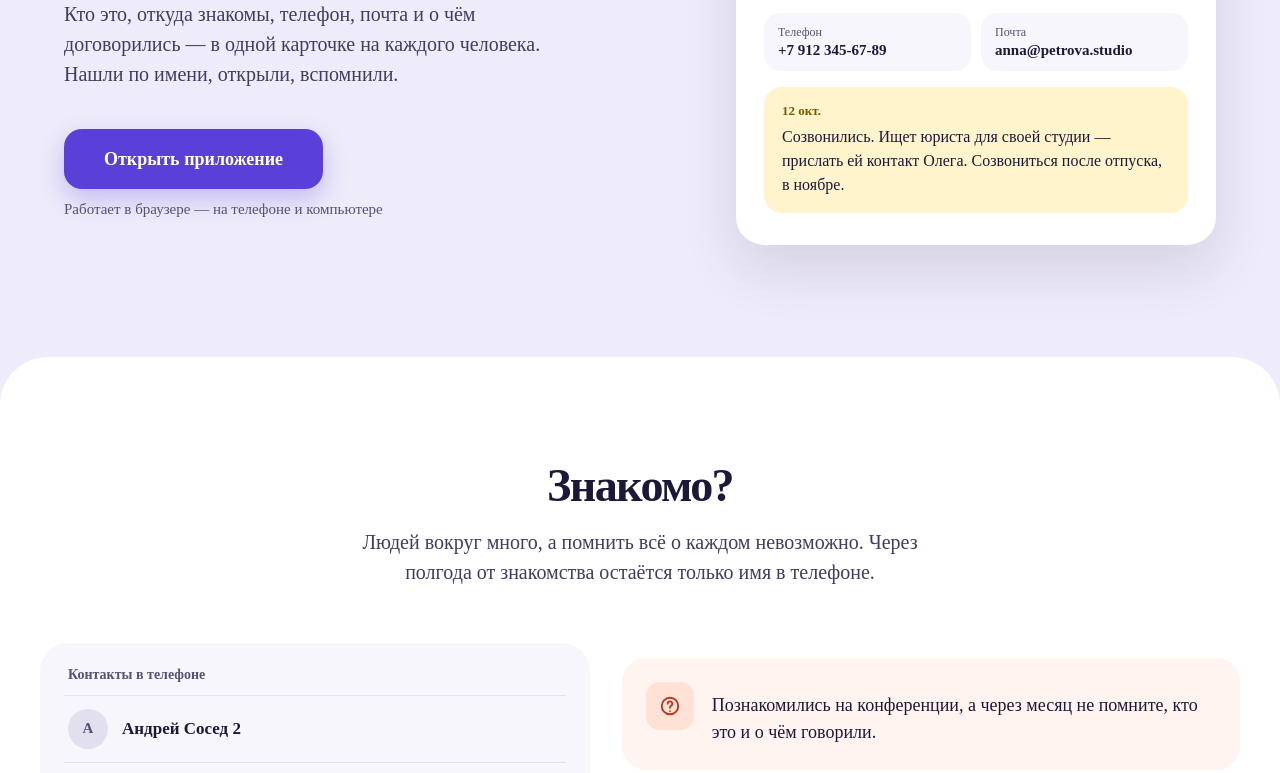
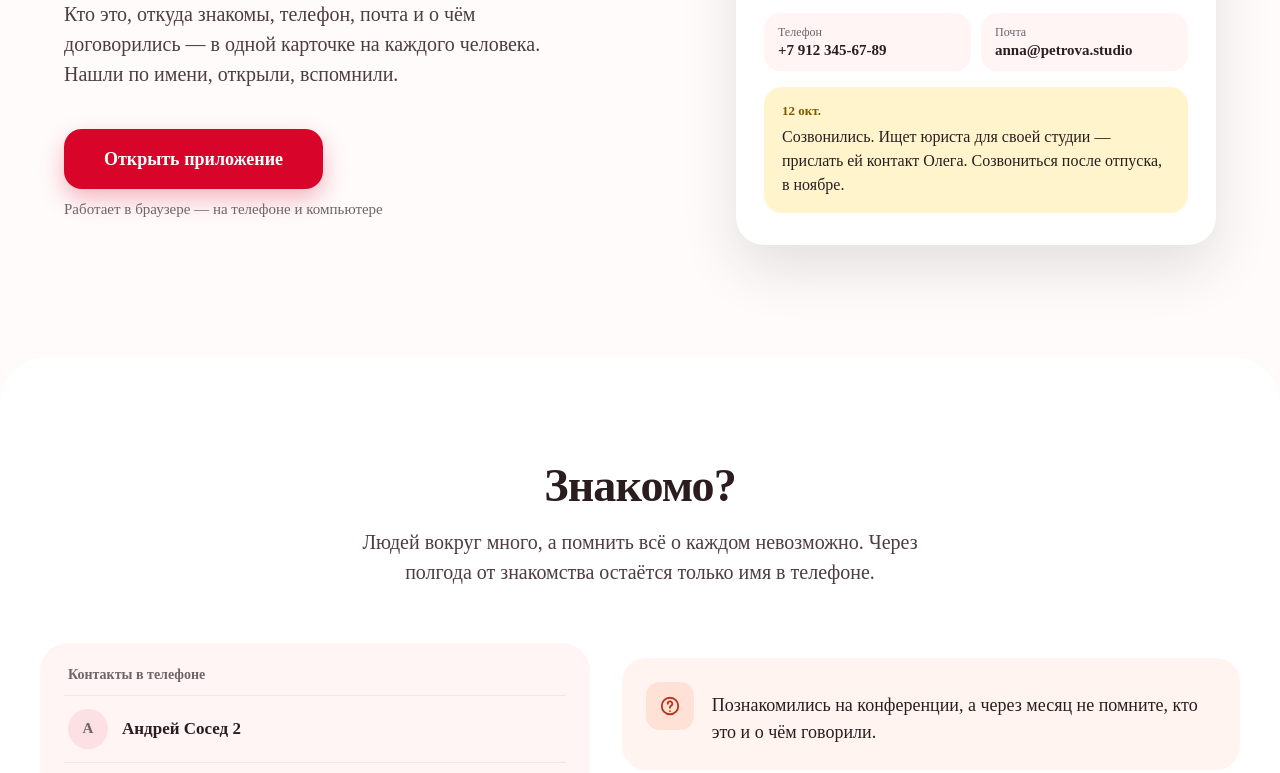
Before and after one commit to LubNatalia/personal-crm-landing, an Astro site: page / in a window 1280 px wide. Shown: the part 376-1149 px from the top of the page. Built offline with nearby package versions, Linux system fonts and the light colour scheme; Astro itself is replaced by a stand-in of ours.

Commit message:
Switch the landing to the new red colors and Roboto (#1)
* Switch the landing to the new lilac colors and Roboto

The same token values as the app (src/styles/tokens.css is again a copy
of the app's file): near-white page background, lilac accent, darker
greys, looser heading letter spacing. Roboto variable font files from
Fontsource replace Manrope, still self-hosted. design/tokens.css and
HANDOFF.md now describe the new colors and font; the reference HTML
files keep the old ones and are used for layout only.

Co-Authored-By: Claude Opus 5.5 <noreply@anthropic.com>

* Switch the landing accent from lilac to bright red

Same tokens as the app again: red accent #d90429 with warm pinkish
surfaces, darker warm greys, red button shadow. The lavender-* tokens
are renamed to surface-*, since they are no longer lavender. The
favicon, missed in the lilac change, is red now too.

Co-Authored-By: Claude Opus 5.5 <noreply@anthropic.com>

---------

Co-authored-by: Claude Opus 5.5 <noreply@anthropic.com>

```diff
--- a/astro.config.mjs
+++ b/astro.config.mjs
@@ -15,24 +15,24 @@ export default defineConfig({
   vite: {
     plugins: [tailwindcss()],
   },
-  // Manrope is self-hosted: variable font files live in src/assets/fonts, no external requests
+  // Roboto is self-hosted: variable font files live in src/assets/fonts, no external requests
   fonts: [
     {
       provider: fontProviders.local(),
-      name: "Manrope",
-      cssVariable: "--font-manrope",
+      name: "Roboto",
+      cssVariable: "--font-sans-loaded",
       fallbacks: ["system-ui", "sans-serif"],
       options: {
         variants: [
           {
-            src: [`${FONTS_DIR}/manrope-cyrillic-wght-normal.woff2`],
-            weight: "200 800",
+            src: [`${FONTS_DIR}/roboto-cyrillic-wght-normal.woff2`],
+            weight: "100 900",
             style: "normal",
             unicodeRange: [CYRILLIC],
           },
           {
-            src: [`${FONTS_DIR}/manrope-latin-wght-normal.woff2`],
-            weight: "200 800",
+            src: [`${FONTS_DIR}/roboto-latin-wght-normal.woff2`],
+            weight: "100 900",
             style: "normal",
             unicodeRange: [LATIN],
           },
--- a/design/HANDOFF.md
+++ b/design/HANDOFF.md
@@ -19,7 +19,8 @@
 ## Настройка проекта
 
 - Astro (последняя стабильная), Tailwind 4 через `@tailwindcss/vite`, `output: 'static'`.
-- Шрифт **Manrope** (кириллица, веса 400–800): `@fontsource-variable/manrope`, без внешних запросов к Google Fonts.
+- Шрифт **Roboto** (кириллица, веса 400–800; до ноября 2026 был Manrope): файлы в `src/assets/fonts`, без внешних запросов к Google Fonts.
+- Цвета — по `tokens.css` (ноябрь 2026: ярко-красный акцент #D90429, тёплые розоватые плашки, почти белый фон). Эталоны `reference/*.html` нарисованы в старых цветах и шрифте: по ним сверяем расположение и размеры, цвета и шрифт — по `tokens.css`.
 - Адрес приложения — в одной константе / env: `PUBLIC_APP_URL` (сейчас неизвестен, поставить `#` и TODO).
 - `<html lang="ru">`, `<title>Личная CRM — помните каждого, с кем знакомы</title>`, meta description из подзаголовка первого экрана, `viewport`, favicon — иконка-человечек из шапки.
 
@@ -71,7 +72,7 @@ Mobile-first. Мобильный макет — база (проверять н
 ### 1. Первый экран
 - Мобильный: всё по центру, колонкой: плашка-надпись (белый pill) → H1 → подзаголовок → кнопка + подпись → карточка контакта.
 - Десктоп: две колонки. Слева текст и кнопка (выравнивание по левому краю), справа карточка (max-width 480).
-- **ContactCard**: белая карточка radius 24/28 с тенью, за ней сверху выглядывает подложка `lavender-200` (вторая «карточка в стопке»). Внутри: аватар-инициалы «АП» (coral-100 / coral-700), имя, роль, два чипа («подруга Маши», «конференция, Казань»), сетка 2×1 «Телефон / Почта», жёлтая заметка с датой «12 окт.». Телефон и почта в макете вымышлены — оставить как есть или заменить на очевидно ненастоящие.
+- **ContactCard**: белая карточка radius 24/28 с тенью, за ней сверху выглядывает подложка `surface-200` (вторая «карточка в стопке»). Внутри: аватар-инициалы «АП» (coral-100 / coral-700), имя, роль, два чипа («подруга Маши», «конференция, Казань»), сетка 2×1 «Телефон / Почта», жёлтая заметка с датой «12 окт.». Телефон и почта в макете вымышлены — оставить как есть или заменить на очевидно ненастоящие.
 
 ### 2. Проблема
 Белая секция, верхние углы скруглены (32 мобильный / 48 десктоп).
@@ -84,7 +85,7 @@ Mobile-first. Мобильный макет — база (проверять н
 - Заголовок и текст по центру.
 - Три **StepCard**: белые, radius 24/28, мягкая тень, круг с номером (accent, белая цифра), H3, текст. Во втором шаге — имитация поиска: «Ан» тёмным, «на Петрова» приглушённым.
 - Мобильный — колонкой, десктоп — тремя в ряд.
-- Плашка `lavender-200` с иконкой облака: «Контакты хранятся на сервере…».
+- Плашка `surface-200` с иконкой облака: «Контакты хранятся на сервере…».
 
 ### 4. Выгоды
 Белая подложка radius 32/48 (на мобильном с отступом 8 px от краёв экрана).
@@ -95,7 +96,7 @@ Mobile-first. Мобильный макет — база (проверять н
 По центру: стопка из трёх кругов (АП, О, «+» на accent) с наложением −12/−14 px и обводкой цвета фона, H2, текст, кнопка, подпись «Работает в браузере, устанавливать ничего не нужно».
 
 ### Подвал
-Линия `lavender-200` сверху, логотип маленький. Мобильный — по центру, десктоп — слева.
+Линия `surface-200` сверху, логотип маленький. Мобильный — по центру, десктоп — слева.
 
 ## Кнопка «Открыть приложение»
 Один компонент на обе позиции. `<a href={PUBLIC_APP_URL}>`, фон accent, белый текст, radius 18, тень `shadow-cta`. Hover — `accent-hover`, focus-visible — кольцо 3 px accent со смещением 3 px. Подпись под кнопкой — prop.
--- a/design/tokens.css
+++ b/design/tokens.css
@@ -1,28 +1,34 @@
-/* Личная CRM — токены дизайна (вариант C «Лаванда»), Tailwind CSS 4.
+/* Личная CRM — токены дизайна, Tailwind CSS 4.
+   Ноябрь 2026: цвета и шрифт заменены — ярко-красный акцент, тёплые розоватые
+   плашки, почти белый фон, Roboto; код — src/styles/tokens.css, значения совпадают.
    Подключение: в src/styles/global.css
      @import "tailwindcss";
      @import "./tokens.css";
-   Шрифт: npm i @fontsource-variable/manrope и import в Base.astro. */
+   Шрифт: Roboto, файлы в src/assets/fonts, подключение в astro.config.mjs. */
 
 @theme {
   /* Шрифт */
-  --font-sans: "Manrope Variable", "Manrope", system-ui, sans-serif;
+  --font-sans: "Roboto", system-ui, sans-serif;
 
   /* Фон и текст */
-  --color-lavender-50: #F7F6FD;   /* surface-soft: плитки внутри белых блоков */
-  --color-lavender-100: #EEEBFA;  /* основной фон страницы, чипы */
-  --color-lavender-200: #D9D2F7;  /* подложка «стопки», плашка хранения, линия подвала */
-  --color-lavender-line: #E4E0F5; /* разделители строк в списке контактов */
-  --color-lavender-avatar: #E2DFEE; /* нейтральные аватары */
+  --color-page: #FFFBFB;          /* основной фон страницы */
+  --color-surface-50: #FFF5F5;   /* surface-soft: плитки внутри белых блоков */
+  --color-surface-100: #FDECEE;  /* чипы, плашки */
+  --color-surface-200: #FDE0E3;  /* подложка «стопки», плашка хранения, линия подвала */
+  --color-surface-line: #F8E3E5; /* разделители строк в списке контактов */
+  --color-surface-avatar: #FDE0E3; /* нейтральные аватары */
 
-  --color-ink: #1E1838;           /* заголовки, основной текст */
-  --color-ink-soft: #433C5E;      /* лид-абзацы и текст карточек */
-  --color-ink-muted: #575073;     /* подписи, метки полей */
-  --color-ink-chip: #4A4366;      /* текст белой плашки над H1 */
+  --color-ink: #2B1D1F;           /* заголовки, основной текст */
+  --color-ink-soft: #4D3D40;      /* лид-абзацы и текст карточек */
+  --color-ink-muted: #6F6466;     /* подписи, метки полей */
+  --color-ink-chip: #4D3D40;      /* текст белой плашки над H1 */
 
   /* Акцент — кнопки, номера шагов, иконки выгод */
-  --color-accent: #5B3FD9;
-  --color-accent-hover: #4329B8;
+  --color-accent: #D90429;
+  --color-accent-hover: #B00320;
+
+  /* Оранжевый — второй акцент образца, пока не используется */
+  --color-orange: #FCA41E;
 
   /* Коралловый — блок «Проблема», аватар Анны */
   --color-coral-50: #FFF4F0;
@@ -45,15 +51,15 @@
   --radius-section-lg: 48px; /* секции (десктоп) */
 
   /* Тени */
-  --shadow-cta: 0 10px 24px rgb(91 63 217 / 0.28);
-  --shadow-card: 0 16px 40px rgb(30 24 56 / 0.10);
-  --shadow-card-lg: 0 24px 56px rgb(30 24 56 / 0.12);
-  --shadow-step: 0 8px 24px rgb(30 24 56 / 0.06);
-  --shadow-step-lg: 0 10px 30px rgb(30 24 56 / 0.06);
+  --shadow-cta: 0 10px 24px rgb(217 4 41 / 0.28);
+  --shadow-card: 0 16px 40px rgb(43 29 31 / 0.10);
+  --shadow-card-lg: 0 24px 56px rgb(43 29 31 / 0.12);
+  --shadow-step: 0 8px 24px rgb(43 29 31 / 0.06);
+  --shadow-step-lg: 0 10px 30px rgb(43 29 31 / 0.06);
 
   /* Трекинг заголовков */
-  --tracking-h1: -0.035em;
-  --tracking-h1-lg: -0.04em;
-  --tracking-h2: -0.03em;
-  --tracking-h3: -0.02em;
+  --tracking-h1: -0.02em;
+  --tracking-h1-lg: -0.025em;
+  --tracking-h2: -0.015em;
+  --tracking-h3: -0.01em;
 }
--- a/src/assets/fonts/OFL-manrope.txt
+++ b/src/assets/fonts/OFL-roboto.txt
@@ -1,4 +1,4 @@
-Copyright 2019 The Manrope Project Authors (https://github.com/sharanda/manrope)
+Copyright 2011 The Roboto Project Authors (https://github.com/googlefonts/roboto-classic) Roboto-Italic[wdth,wght].ttf: Copyright 2011 The Roboto Project Authors (https://github.com/googlefonts/roboto-classic)
 
 This Font Software is licensed under the SIL Open Font License, Version 1.1.
 This license is copied below, and is also available with a FAQ at:
--- a/src/components/Benefits.astro
+++ b/src/components/Benefits.astro
@@ -40,7 +40,7 @@ const benefits: { icon: IconName; title: string; text: string }[] = [
     <ul class="flex flex-col gap-2.5 lg:grid lg:grid-cols-2 lg:gap-5">
       {
         benefits.map((benefit) => (
-          <li class="flex flex-col gap-2 rounded-tile bg-lavender-50 p-4.5 lg:gap-3 lg:rounded-card lg:p-7">
+          <li class="flex flex-col gap-2 rounded-tile bg-surface-50 p-4.5 lg:gap-3 lg:rounded-card lg:p-7">
             <div class="flex items-center gap-2.5 lg:gap-3">
               <Icon name={benefit.icon} class="size-5.5 text-accent lg:size-6.5" />
               <h3 class="text-18 font-extrabold lg:text-22">{benefit.title}</h3>
--- a/src/components/ContactCard.astro
+++ b/src/components/ContactCard.astro
@@ -20,7 +20,7 @@ const fields = [
   class:list={["relative pt-3.5 lg:pt-4", className]}
 >
   <div
-    class="absolute inset-x-5.5 top-0 h-15 rounded-card bg-lavender-200 lg:inset-x-7 lg:h-20 lg:rounded-card-lg"
+    class="absolute inset-x-5.5 top-0 h-15 rounded-card bg-surface-200 lg:inset-x-7 lg:h-20 lg:rounded-card-lg"
   >
   </div>
   <div
@@ -38,7 +38,7 @@ const fields = [
     <div class="flex flex-wrap justify-center gap-1.5 lg:gap-2">
       {
         chips.map((chip) => (
-          <span class="rounded-chip bg-lavender-100 px-3 py-1.5 text-13 font-semibold lg:px-3.5 lg:py-1.75 lg:text-14">
+          <span class="rounded-chip bg-surface-100 px-3 py-1.5 text-13 font-semibold lg:px-3.5 lg:py-1.75 lg:text-14">
             {chip}
           </span>
         ))
@@ -48,7 +48,7 @@ const fields = [
     <div class="grid w-full grid-cols-1 gap-2 min-[390px]:grid-cols-2 lg:gap-2.5 lg:text-left">
       {
         fields.map((field) => (
-          <div class="flex flex-col gap-0.5 rounded-field bg-lavender-50 p-2.5 lg:rounded-field-lg lg:px-3.5 lg:py-3">
+          <div class="flex flex-col gap-0.5 rounded-field bg-surface-50 p-2.5 lg:rounded-field-lg lg:px-3.5 lg:py-3">
             <span class="text-12 text-ink-muted">{field.label}</span>
             <span class="text-14 font-semibold lg:text-15">{field.value}</span>
           </div>
--- a/src/components/FinalCta.astro
+++ b/src/components/FinalCta.astro
@@ -5,7 +5,7 @@ import Icon from "./Icon.astro";
 
 // Avatar stack: Anna, Oleg and the "add" circle. Outer size includes the 3px ring
 const circle =
-  "flex size-14.5 items-center justify-center rounded-full border-3 border-lavender-100 text-18 font-extrabold lg:size-16.5 lg:text-20";
+  "flex size-14.5 items-center justify-center rounded-full border-3 border-surface-100 text-18 font-extrabold lg:size-16.5 lg:text-20";
 ---
 
 <section
@@ -15,7 +15,7 @@ const circle =
   <div class="mx-auto flex max-w-final flex-col gap-6 lg:items-center lg:gap-7">
     <div aria-hidden="true" class="flex justify-center">
       <span class:list={[circle, "bg-coral-100 text-coral-700"]}>АП</span>
-      <span class:list={[circle, "-ml-3 bg-lavender-200 text-ink lg:-ml-3.5"]}>О</span>
+      <span class:list={[circle, "-ml-3 bg-surface-200 text-ink lg:-ml-3.5"]}>О</span>
       <span class:list={[circle, "-ml-3 bg-accent text-white lg:-ml-3.5"]}>
         <Icon name="plus" strokeWidth={2.4} class="size-5.5 lg:size-6" />
       </span>
--- a/src/components/Footer.astro
+++ b/src/components/Footer.astro
@@ -2,7 +2,7 @@
 import Logo from "./Logo.astro";
 ---
 
-<footer class="border-t border-lavender-200 px-gutter pt-6 pb-8 lg:px-gutter-lg lg:pt-7 lg:pb-9">
+<footer class="border-t border-surface-200 px-gutter pt-6 pb-8 lg:px-gutter-lg lg:pt-7 lg:pb-9">
   <div class="mx-auto flex max-w-page justify-center lg:justify-start">
     <Logo size="footer" />
   </div>
--- a/src/components/PhoneContacts.astro
+++ b/src/components/PhoneContacts.astro
@@ -19,18 +19,18 @@ const contacts = [
   role="img"
   aria-label="Контакты в телефоне: Андрей Сосед 2, Мария конференция, Олег ???, Саша Дизайн, Таня от Иры"
   class:list={[
-    "flex flex-col rounded-card bg-lavender-50 px-4 pt-4 pb-2 lg:rounded-card-lg lg:px-6 lg:pt-6 lg:pb-3",
+    "flex flex-col rounded-card bg-surface-50 px-4 pt-4 pb-2 lg:rounded-card-lg lg:px-6 lg:pt-6 lg:pb-3",
     className,
   ]}
 >
   <p class="px-1 pb-2.5 text-13 font-bold text-ink-muted lg:pb-3 lg:text-14">Контакты в телефоне</p>
   {
     contacts.map((contact) => (
-      <div class="flex items-center gap-3 border-t border-lavender-line px-1 py-2.5 lg:gap-3.5 lg:py-3.25">
+      <div class="flex items-center gap-3 border-t border-surface-line px-1 py-2.5 lg:gap-3.5 lg:py-3.25">
         <span
           class:list={[
             "flex size-9 items-center justify-center rounded-full text-14 font-bold lg:size-10 lg:text-15",
-            contact.unknown ? "bg-coral-100 text-coral-700" : "bg-lavender-avatar text-ink-muted",
+            contact.unknown ? "bg-coral-100 text-coral-700" : "bg-surface-avatar text-ink-muted",
           ]}
         >
           {contact.initial}
--- a/src/components/Solution.astro
+++ b/src/components/Solution.astro
@@ -29,7 +29,7 @@ import StepCard from "./StepCard.astro";
       >
         <div
           aria-hidden="true"
-          class="flex items-center gap-2.5 rounded-field bg-lavender-50 px-3.5 py-3 text-15 lg:mt-auto lg:px-4 lg:py-3.25 lg:text-16"
+          class="flex items-center gap-2.5 rounded-field bg-surface-50 px-3.5 py-3 text-15 lg:mt-auto lg:px-4 lg:py-3.25 lg:text-16"
         >
           <Icon name="search" class="size-4.5 text-ink-muted" />
           <span>Ан<span class="text-ink-muted">на Петрова</span></span>
@@ -43,7 +43,7 @@ import StepCard from "./StepCard.astro";
     </ol>
 
     <p
-      class="flex items-start gap-3 rounded-tile bg-lavender-200 px-4.5 py-4 text-15 leading-text lg:max-w-202 lg:items-center lg:gap-3.5 lg:self-center lg:rounded-card lg:px-6 lg:py-4.5 lg:text-17"
+      class="flex items-start gap-3 rounded-tile bg-surface-200 px-4.5 py-4 text-15 leading-text lg:max-w-202 lg:items-center lg:gap-3.5 lg:self-center lg:rounded-card lg:px-6 lg:py-4.5 lg:text-17"
     >
       <Icon name="cloud" class="mt-0.5 size-5.5 lg:mt-0 lg:size-6" />
       Контакты хранятся на сервере, а не в браузере: открываете с телефона или компьютера — везде
--- a/src/layouts/Base.astro
+++ b/src/layouts/Base.astro
@@ -22,7 +22,7 @@ const { title, description } = Astro.props;
     <meta property="og:title" content={title} />
     <meta property="og:description" content={description} />
     <link rel="icon" href="/favicon.svg" type="image/svg+xml" />
-    <Font cssVariable="--font-manrope" preload />
+    <Font cssVariable="--font-sans-loaded" preload />
   </head>
   <body>
     <slot />
--- a/src/styles/global.css
+++ b/src/styles/global.css
@@ -3,7 +3,7 @@
 
 @layer base {
   html {
-    @apply bg-lavender-100 font-sans text-ink antialiased;
+    @apply bg-page font-sans text-ink antialiased;
     /* As in the design references: labels use the font's natural line height */
     line-height: normal;
     -webkit-text-size-adjust: 100%;
--- a/src/styles/tokens.css
+++ b/src/styles/tokens.css
@@ -1,71 +1,77 @@
-/* Личная CRM — токены дизайна (вариант C «Лаванда»), Tailwind CSS 4.
-   The first @theme block is design/tokens.css as delivered by the designer.
-   The only change in it is --font-sans: Manrope is self-hosted (astro.config.mjs)
-   and exposed as --font-manrope.
+/* Личная CRM — токены дизайна, Tailwind CSS 4.
+   November 2026: bright red accent with warm pinkish surfaces and Roboto
+   (replaced the lilac design). The red is a touch deeper than pure red
+   and the greys are dark enough for a 4.5:1 text contrast.
+   --font-sans-loaded is the self-hosted Roboto (astro.config.mjs on the
+   landing, next/font in the app).
    The second @theme block adds the type scale, spacing and widths
    taken from design/HANDOFF.md and design/reference/*.html. */
 
 @theme {
   /* Шрифт */
-  --font-sans: var(--font-manrope), system-ui, sans-serif;
+  --font-sans: var(--font-sans-loaded), system-ui, sans-serif;
 
   /* Фон и текст */
-  --color-lavender-50: #F7F6FD;   /* surface-soft: плитки внутри белых блоков */
-  --color-lavender-100: #EEEBFA;  /* основной фон страницы, чипы */
-  --color-lavender-200: #D9D2F7;  /* подложка «стопки», плашка хранения, линия подвала */
-  --color-lavender-line: #E4E0F5; /* разделители строк в списке контактов */
-  --color-lavender-avatar: #E2DFEE; /* нейтральные аватары */
+  --color-page: #fffbfb; /* page background */
+  --color-surface-50: #fff5f5; /* surface-soft: плитки внутри белых блоков */
+  --color-surface-100: #fdecee; /* chips, plaques, email background */
+  --color-surface-200: #fde0e3; /* подложка «стопки», плашка хранения, линия подвала */
+  --color-surface-line: #f8e3e5; /* разделители строк в списке контактов */
+  --color-surface-avatar: #fde0e3; /* нейтральные аватары */
 
-  --color-ink: #1E1838;           /* заголовки, основной текст */
-  --color-ink-soft: #433C5E;      /* лид-абзацы и текст карточек */
-  --color-ink-muted: #575073;     /* подписи, метки полей */
-  --color-ink-chip: #4A4366;      /* текст белой плашки над H1 */
+  --color-ink: #2b1d1f; /* заголовки, основной текст */
+  --color-ink-soft: #4d3d40; /* лид-абзацы и текст карточек */
+  --color-ink-muted: #6f6466; /* подписи, метки полей */
+  --color-ink-chip: #4d3d40; /* текст белой плашки над H1 */
 
   /* Акцент — кнопки, номера шагов, иконки выгод */
-  --color-accent: #5B3FD9;
-  --color-accent-hover: #4329B8;
+  --color-accent: #d90429;
+  --color-accent-hover: #b00320;
+
+  /* Orange: second accent of the reference design, not used yet */
+  --color-orange: #fca41e;
 
   /* Коралловый — блок «Проблема», аватар Анны */
-  --color-coral-50: #FFF4F0;
-  --color-coral-100: #FFE1D6;
-  --color-coral-700: #B4361E;
+  --color-coral-50: #fff4f0;
+  --color-coral-100: #ffe1d6;
+  --color-coral-700: #b4361e;
 
   /* Заметка-стикер */
-  --color-note: #FFF4CC;
-  --color-note-ink: #7A5A00;
+  --color-note: #fff4cc;
+  --color-note-ink: #7a5a00;
 
   /* Скругления */
   --radius-chip: 9999px;
-  --radius-field: 14px;   /* поля телефон/почта, строка поиска */
+  --radius-field: 14px; /* поля телефон/почта, строка поиска */
   --radius-note: 16px;
   --radius-btn: 18px;
-  --radius-tile: 20px;    /* боли, выгоды (мобильный) */
-  --radius-card: 24px;    /* карточки (мобильный) */
+  --radius-tile: 20px; /* боли, выгоды (мобильный) */
+  --radius-card: 24px; /* карточки (мобильный) */
   --radius-card-lg: 28px; /* карточки (десктоп) */
   --radius-section: 32px; /* секции (мобильный) */
   --radius-section-lg: 48px; /* секции (десктоп) */
 
   /* Тени */
-  --shadow-cta: 0 10px 24px rgb(91 63 217 / 0.28);
-  --shadow-card: 0 16px 40px rgb(30 24 56 / 0.10);
-  --shadow-card-lg: 0 24px 56px rgb(30 24 56 / 0.12);
-  --shadow-step: 0 8px 24px rgb(30 24 56 / 0.06);
-  --shadow-step-lg: 0 10px 30px rgb(30 24 56 / 0.06);
+  --shadow-cta: 0 10px 24px rgb(217 4 41 / 0.28);
+  --shadow-card: 0 16px 40px rgb(43 29 31 / 0.1);
+  --shadow-card-lg: 0 24px 56px rgb(43 29 31 / 0.12);
+  --shadow-step: 0 8px 24px rgb(43 29 31 / 0.06);
+  --shadow-step-lg: 0 10px 30px rgb(43 29 31 / 0.06);
 
   /* Трекинг заголовков */
-  --tracking-h1: -0.035em;
-  --tracking-h1-lg: -0.04em;
-  --tracking-h2: -0.03em;
-  --tracking-h3: -0.02em;
+  --tracking-h1: -0.02em;
+  --tracking-h1-lg: -0.025em;
+  --tracking-h2: -0.015em;
+  --tracking-h3: -0.01em;
 }
 
 @theme {
   /* Extra radii used in the references */
-  --radius-icon: 12px;     /* coral icon squares (mobile) */
-  --radius-icon-lg: 14px;  /* coral icon squares (desktop) */
+  --radius-icon: 12px; /* coral icon squares (mobile) */
+  --radius-icon-lg: 14px; /* coral icon squares (desktop) */
   --radius-field-lg: 16px; /* phone/email fields (desktop) */
-  --radius-note-lg: 18px;  /* sticky note (desktop) */
-  --tracking-h2-lg: -0.035em;
+  --radius-note-lg: 18px; /* sticky note (desktop) */
+  --tracking-h2-lg: -0.02em;
 
   /* Headings. "-lg" sizes are for desktop and grow with the screen */
   --text-h1: 2.5rem;
@@ -115,18 +121,18 @@
   --text-26: 1.625rem;
   --text-26--line-height: normal;
 
-  --leading-text: 1.5;     /* paragraphs */
+  --leading-text: 1.5; /* paragraphs */
   --leading-text-lg: 1.55; /* card paragraphs on desktop */
-  --leading-note: 1.45;    /* sticky note, benefits subtitle */
+  --leading-note: 1.45; /* sticky note, benefits subtitle */
 
   /* Page rhythm. The base step (--spacing: 4px) is Tailwind's default */
-  --spacing-gutter: 1.25rem;     /* side padding, mobile */
-  --spacing-gutter-lg: 1.5rem;   /* side padding, desktop */
-  --spacing-section: 3.5rem;     /* vertical section padding, mobile */
-  --spacing-section-lg: 6.5rem;  /* vertical section padding, desktop */
+  --spacing-gutter: 1.25rem; /* side padding, mobile */
+  --spacing-gutter-lg: 1.5rem; /* side padding, desktop */
+  --spacing-section: 3.5rem; /* vertical section padding, mobile */
+  --spacing-section-lg: 6.5rem; /* vertical section padding, desktop */
 
   /* Content widths */
   --container-page: 1200px;
-  --container-card: 480px;  /* contact card in the hero */
+  --container-card: 480px; /* contact card in the hero */
   --container-final: 640px; /* final call to action */
 }
```
Also changed, not shown: README.md, public/favicon.svg, src/assets/fonts/manrope-cyrillic-wght-normal.woff2 (deleted), src/assets/fonts/manrope-latin-wght-normal.woff2 (deleted), src/assets/fonts/roboto-cyrillic-wght-normal.woff2 (added), src/assets/fonts/roboto-latin-wght-normal.woff2 (added).
